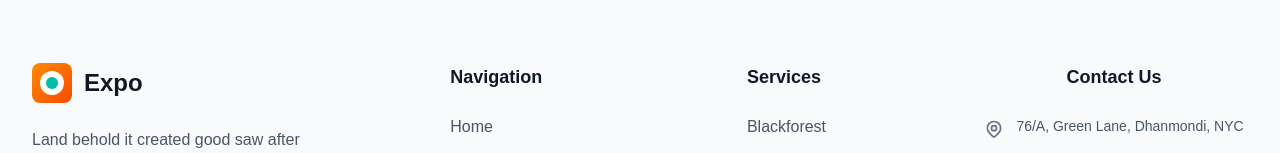
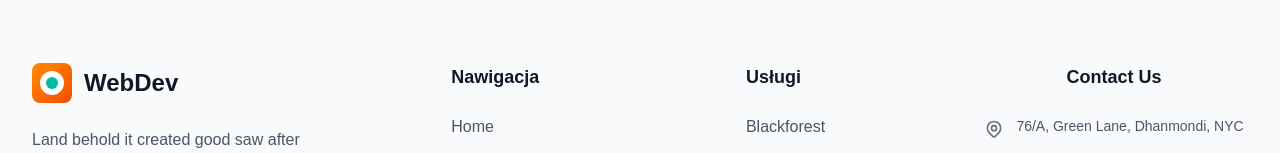
Before and after one commit to TDomagalski/uek_next.js, a Next.js app: page / in a window 1280 px wide. Shown: the part 3568-3721 px from the top of the page. Built offline with nearby package versions, Linux system fonts and the light colour scheme.

Commit message:
fix: change max-w-7xl

```diff
--- a/components/Footer.jsx
+++ b/components/Footer.jsx
@@ -1,14 +1,13 @@
 // components/Footer.js
 import Link from 'next/link';
-import Image from 'next/image';
 
 export default function Footer({
-  companyName = 'Expo',
+  companyName = 'WebDev',
   companyDescription = "Land behold it created good saw after she'd Our set living. Signs midst dominion creepeth morning laboris nisl ufsit aliquip.",
   address = '76/A, Green Lane, Dhanmondi, NYC',
   phone = '+10 (78) 738-9083',
   logoSrc = '/logo.png', // Ścieżka do logo
-  logoAlt = 'Logo firmy Expo',
+  logoAlt = 'Logo firmy WebDev',
 }) {
   // Dane nawigacji - łatwo edytowalne
   const navigationLinks = [
@@ -79,8 +78,8 @@ export default function Footer({
   ];
 
   return (
-    <footer className="bg-gray-50 border-t border-gray-200">
-      <div className="container mx-auto px-4 sm:px-6 lg:px-8 py-8 sm:py-12 lg:py-16">
+    <footer className="relative flex items-center justify-center overflow-hidden bg-gray-50 border-t border-gray-200">
+      <div className="container px-4 sm:px-6 lg:px-8 py-8 sm:py-12 lg:py-16">
         {/* Main Footer Content - Responsive Grid Layout */}
         <div className="grid grid-cols-1 md:grid-cols-4 gap-6 sm:gap-8 lg:gap-12 md:h-auto">
           {/* Company Info Column - Mobile: full width, Tablet+: equal height */}
@@ -126,7 +125,7 @@ export default function Footer({
             {/* Navigation Column */}
             <div className="space-y-4 sm:space-y-6 px-2 sm:px-0 md:h-full md:flex md:flex-col">
               <h4 className="text-base sm:text-lg font-semibold text-gray-900  md:flex-shrink-0">
-                Navigation
+                Nawigacja
               </h4>
               <nav className="space-y-2 sm:space-y-3 md:flex-1 md:flex md:flex-col md:justify-start">
                 {navigationLinks.map((link) => (
@@ -144,7 +143,7 @@ export default function Footer({
             {/* Services Column - Responsive height matching */}
             <div className="space-y-4 sm:space-y-6 px-2 sm:px-0 md:h-full md:flex md:flex-col">
               <h4 className="text-base sm:text-lg font-semibold text-gray-900  md:flex-shrink-0">
-                Services
+                Usługi
               </h4>
               <nav className="space-y-2 sm:space-y-3 md:flex-1 md:flex md:flex-col md:justify-start">
                 {serviceLinks.map((service) => (
```
